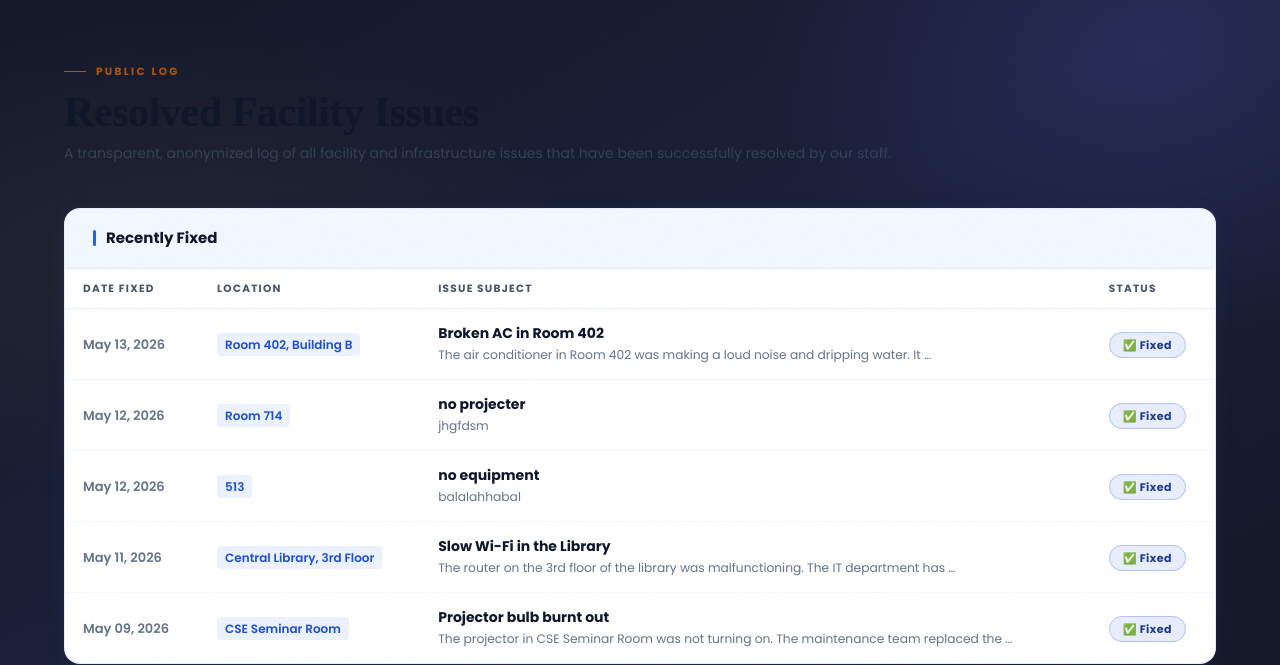
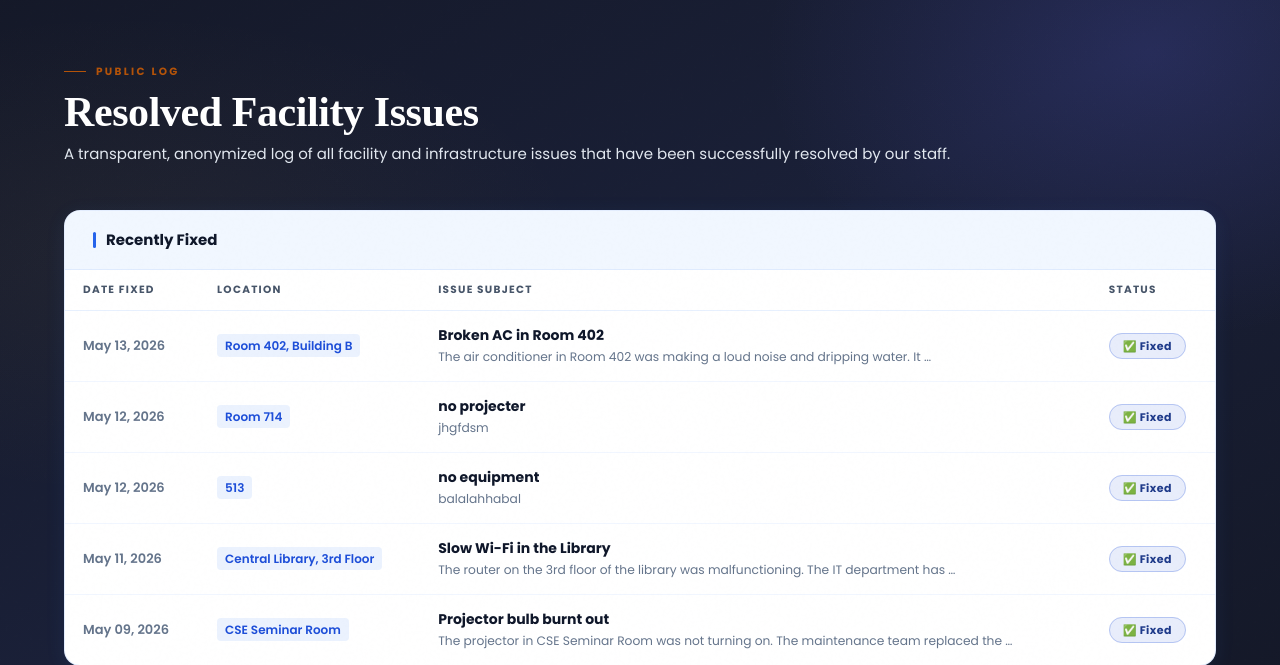
Before and after one commit to anjumaAlam/FeedbackFlow, a Django app: page /complaints/public-log/ in a window 1280 px wide. Shown: the part 66-731 px from the top of the page. Run offline with Django 5.2, Linux system fonts and the light colour scheme; a user stored in the database is signed in; data comes from the database, SQL or seed files in the repository.

Commit message:
made public log text white for readibility

```diff
--- a/complaints/templates/complaints/public_log.html
+++ b/complaints/templates/complaints/public_log.html
@@ -6,8 +6,8 @@
 <div class="container-fluid">
     <div class="page-header">
         <span class="page-eyebrow">Public Log</span>
-        <h1 class="page-title">Resolved Facility Issues</h1>
-        <p class="page-sub">A transparent, anonymized log of all facility and infrastructure issues that have been successfully resolved by our staff.</p>
+        <h1 class="page-title" style="color: #ffffff !important;">Resolved Facility Issues</h1>
+        <p class="page-sub" style="color: #e2e8f0 !important; font-size: 15px;">A transparent, anonymized log of all facility and infrastructure issues that have been successfully resolved by our staff.</p>
     </div>
 
     <div class="content-card">
```
